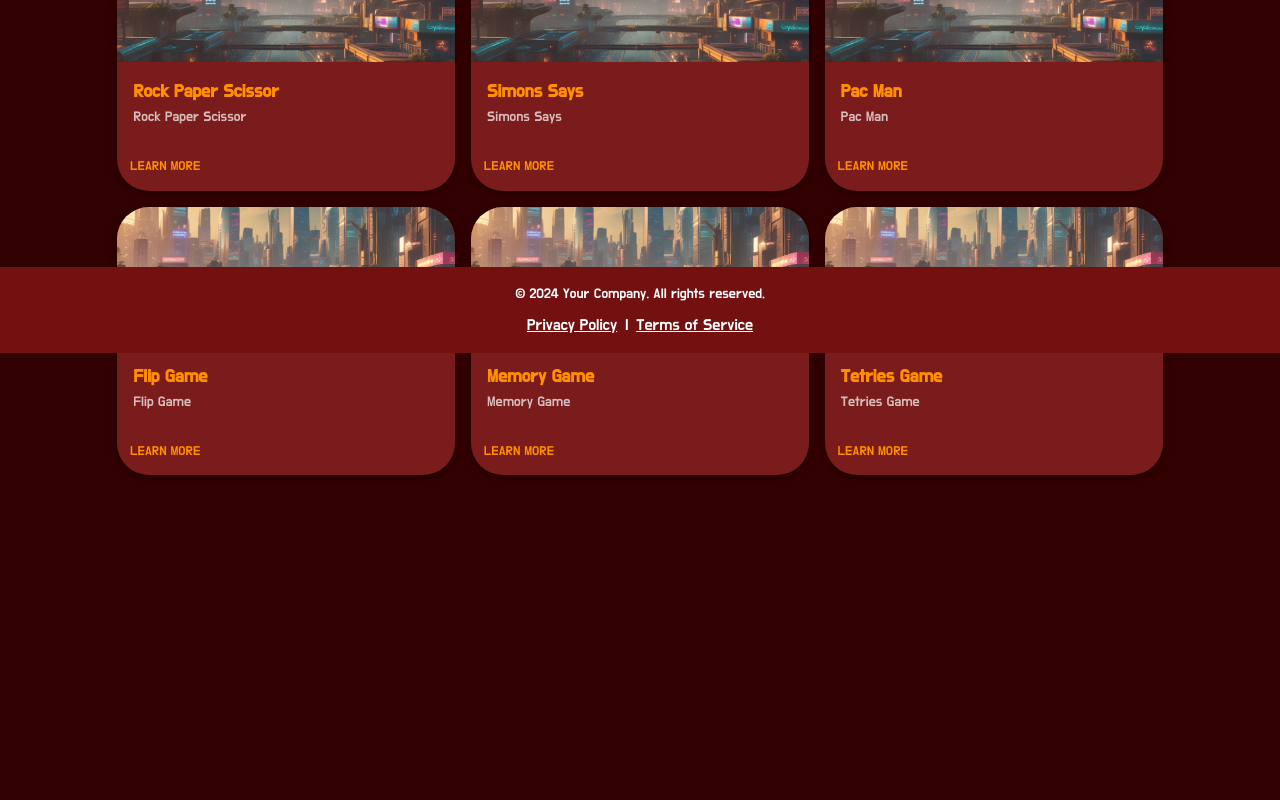
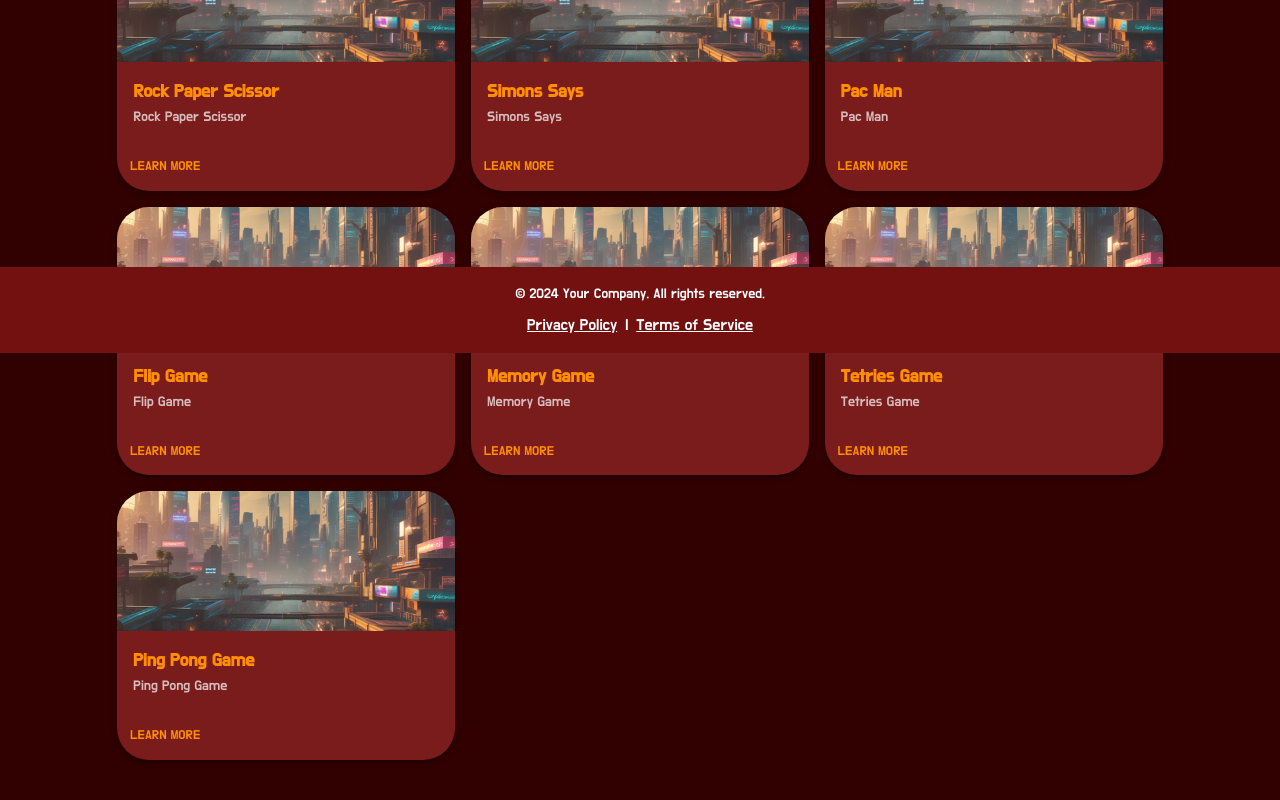
Before and after one commit to idrissziadi/Game-Hub, a React (Create React App) app: page / in a window 1280 px wide. Shown: the part 447-1247 px from the top of the page. Before the commit the page ends 1022 px from the top, so only its background shows below. Built offline with nearby package versions, Linux system fonts and the light colour scheme; no server answers.

Commit message:
modif PingPong Game

```diff
--- a/src/pages/Home.jsx
+++ b/src/pages/Home.jsx
@@ -60,6 +60,9 @@
                   <Grid item xs={12} sm={6} md={4}>
                     <GameCard image={image} title={"Tetries Game"} subTitle={"Tetries Game"} route="/tetriesgame" />
                   </Grid>
+                  <Grid item xs={12} sm={6} md={4}>
+                    <GameCard image={image} title={"Ping Pong Game"} subTitle={"Ping Pong Game"} route="/pingpong" />
+                  </Grid>
                 </Grid>
               </Grid>
             </Grid>
--- a/src/pages/PingPong.jsx
+++ b/src/pages/PingPong.jsx
@@ -305,7 +305,7 @@
               <Button variant="contained" onClick={pauseGame} disabled={!gameRunning}>Pause Game</Button>
               <Button variant="contained" onClick={restartGame}>Restart Game</Button>
               <Button variant="contained" onClick={handleShowInstructions}>Instructions</Button>
-              <Button variant="contained" onClick={handleNavigateHome}>Home</Button>
+              <Button variant="contained" color='secondary' onClick={handleNavigateHome}>Home</Button>
             </Grid>
 
             <Modal open={instructionsOpen} onClose={handleCloseInstructions}>
```
